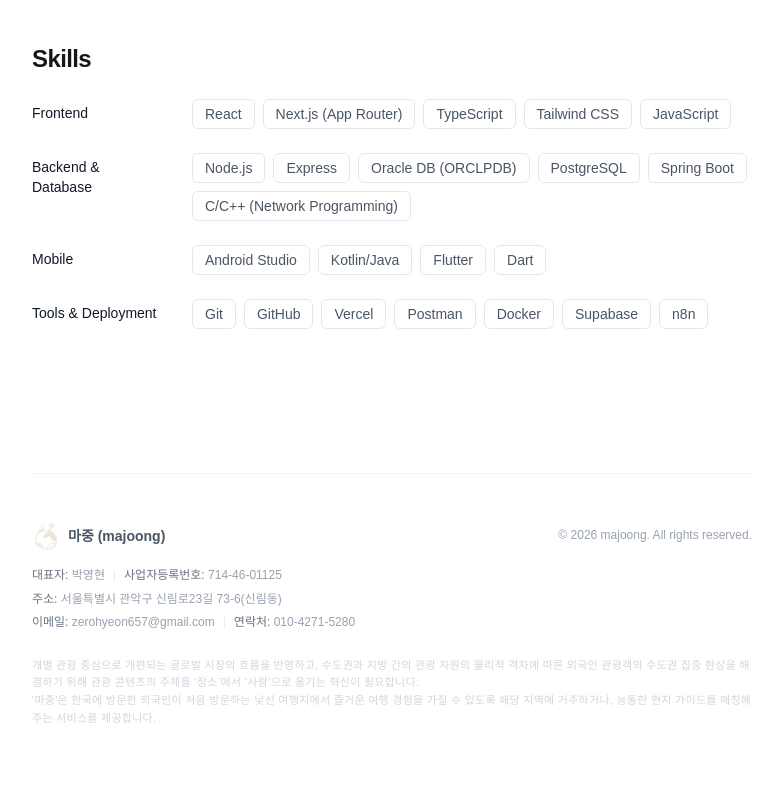
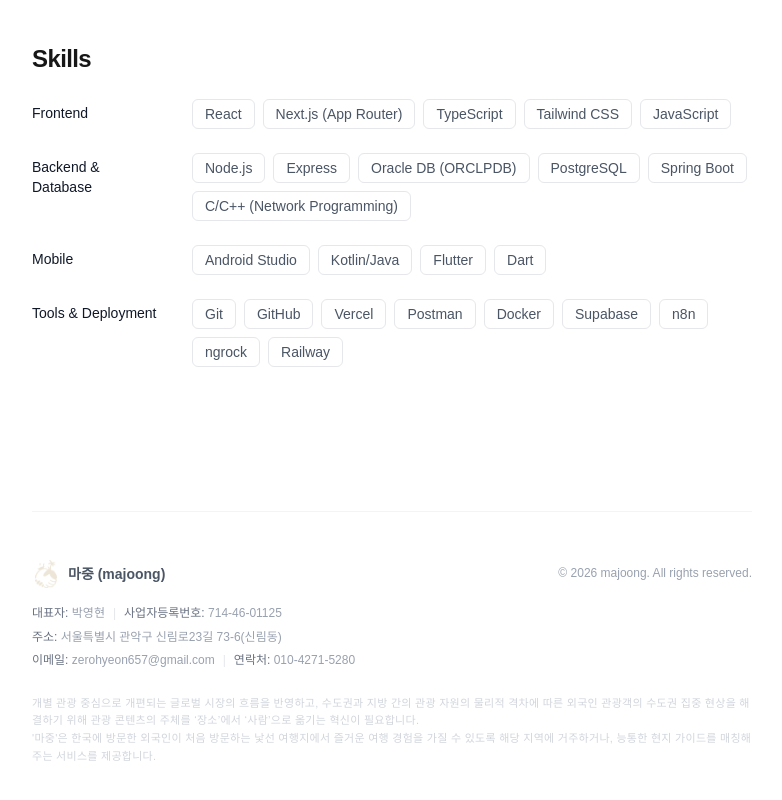
Before and after one commit to ololol125/my-portfolio-site, a Next.js app: page / in a window 1280 px wide. Shown: the part 631-1431 px from the top of the page, without its empty margins (248-1030 px from the left). Before the commit the page ends 1407 px from the top, so only its background shows below. Built offline with nearby package versions, Linux system fonts and the light colour scheme.

Commit message:
add: skills에 ngrock과 Railway append

```diff
--- a/package.json
+++ b/package.json
@@ -3,7 +3,7 @@
   "version": "0.1.0",
   "private": true,
   "scripts": {
-    "dev": "next dev",
+    "dev": "next dev -p 3000",
     "build": "next build",
     "start": "next start",
     "lint": "eslint"
--- a/src/data/skills.ts
+++ b/src/data/skills.ts
@@ -31,6 +31,16 @@ export const SKILLS_DATA: SkillCategory[] = [
   },
   {
     category: "Tools & Deployment",
-    skills: ["Git", "GitHub", "Vercel", "Postman", "Docker", "Supabase", "n8n"],
+    skills: [
+      "Git",
+      "GitHub",
+      "Vercel",
+      "Postman",
+      "Docker",
+      "Supabase",
+      "n8n",
+      "ngrock",
+      "Railway",
+    ],
   },
 ];
--- /dev/null
+++ b/vite.config.js
@@ -0,0 +1,7 @@
+// vite.config.js
+export default defineConfig({
+  server: {
+    port: 3000, // 원하는 포트 번호 고정
+    open: true, // 실행 시 브라우저 자동 오픈
+  },
+});
```
